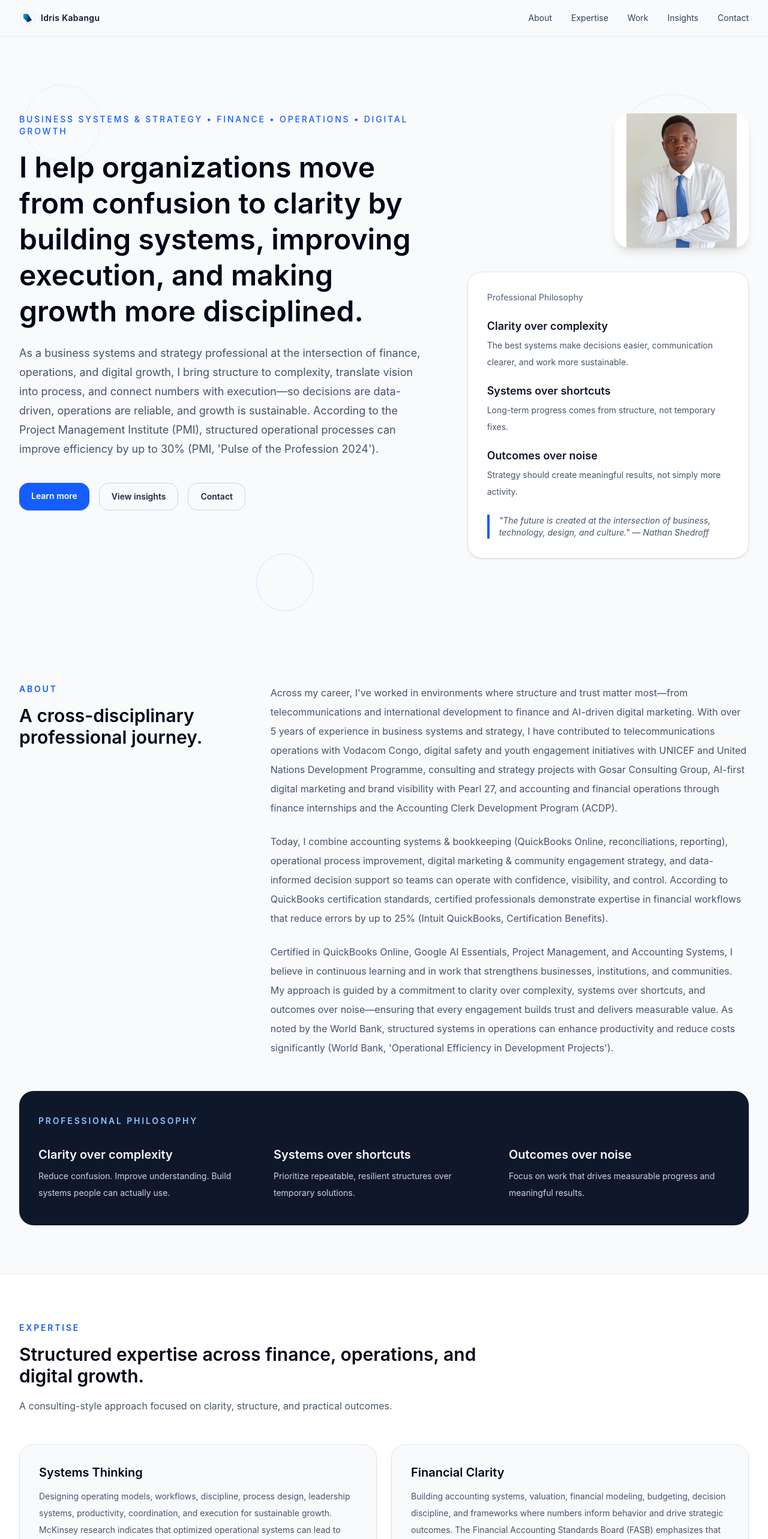
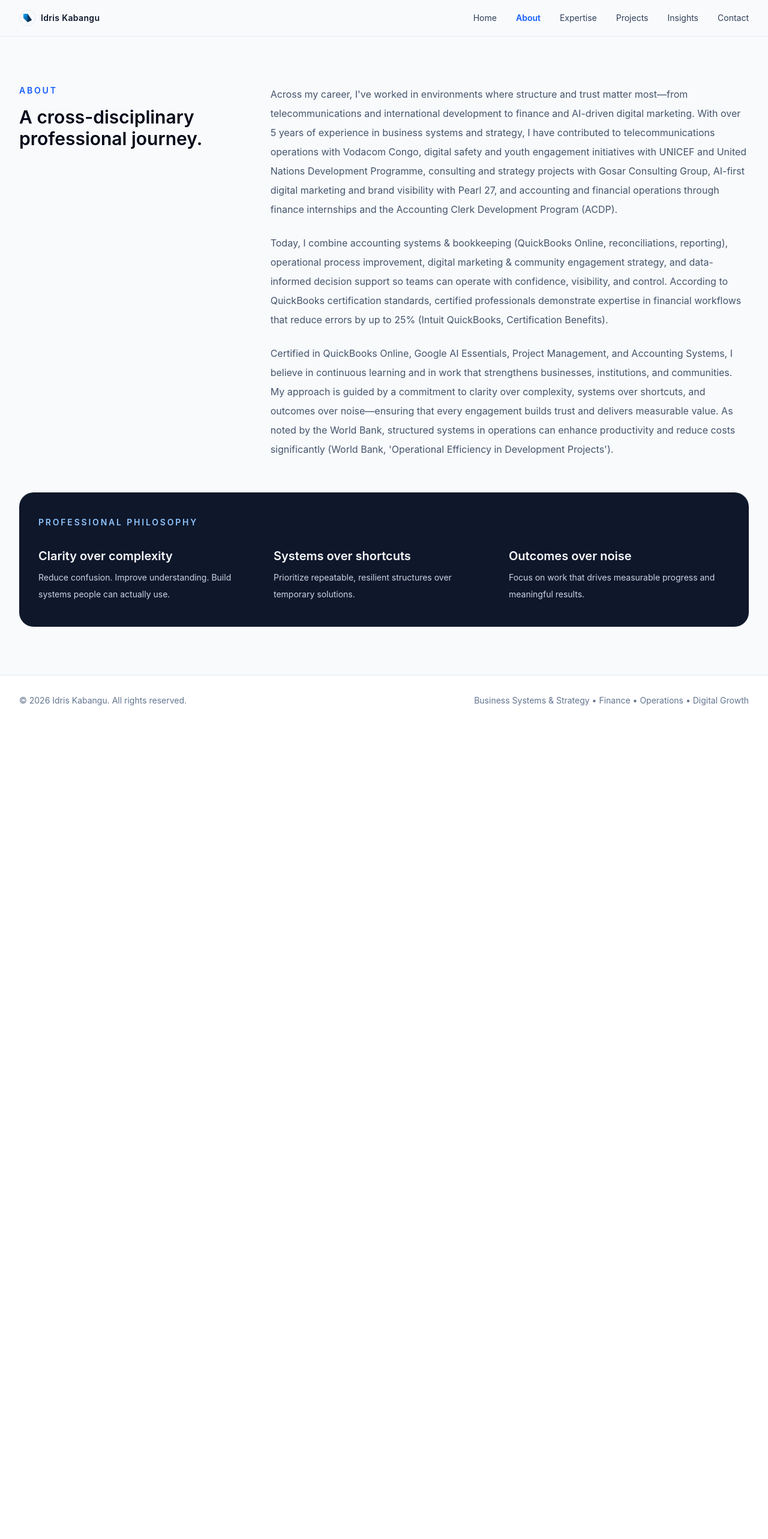
Before and after one commit to kabangumueyema/idris-website, a React (Vite) app: page /about in a window 1280 px wide. Shown: the top 2566 px of the page at 60% size. After the commit the page ends 1210 px from the top, so only its background shows below. Built offline with nearby package versions, Linux system fonts and the light colour scheme.

Commit message:
Refactor to multi-page React Router structure with SEO per-page titles

```diff
--- a/package.json
+++ b/package.json
@@ -11,7 +11,9 @@
   },
   "dependencies": {
     "react": "^19.2.4",
-    "react-dom": "^19.2.4"
+    "react-dom": "^19.2.4",
+    "react-helmet-async": "^3.0.0",
+    "react-router-dom": "^7.13.1"
   },
   "devDependencies": {
     "@eslint/js": "^9.39.4",
--- a/src/App.jsx
+++ b/src/App.jsx
@@ -1,41 +1,48 @@
+import { BrowserRouter as Router, Routes, Route, Link, NavLink } from "react-router-dom";
+import { HelmetProvider } from "react-helmet-async";
 import brandLogo from "./assets/logo.svg";
-import Home from "./components/Home";
-import About from "./components/About";
-import Expertise from "./components/Expertise";
-import Work from "./components/Work";
-import Insights from "./components/Insights";
-import Contact from "./components/Contact";
+import HomePage from "./pages/Home";
+import AboutPage from "./pages/About";
+import ExpertisePage from "./pages/Expertise";
+import ProjectsPage from "./pages/Projects";
+import InsightsPage from "./pages/Insights";
+import ContactPage from "./pages/Contact";
 
 export default function App() {
   return (
+    <HelmetProvider>
+      <Router>
         <div className="min-h-screen bg-slate-50 text-slate-900">
           <header className="sticky top-0 z-50 border-b border-slate-200/80 bg-slate-50/95 backdrop-blur">
             <div className="mx-auto flex max-w-7xl items-center justify-between px-6 py-4 lg:px-8">
-          <a href="#home" className="flex items-center gap-2 text-sm font-semibold tracking-wide text-slate-900">
+              <Link to="/" className="flex items-center gap-2 text-sm font-semibold tracking-wide text-slate-900">
                 <img
                   src={brandLogo}
                   alt="Idris Kabangu logo"
                   className="h-7 w-7 rounded-md object-contain"
                 />
                 <span>Idris Kabangu</span>
-          </a>
+              </Link>
               <nav className="hidden gap-8 text-sm text-slate-700 md:flex">
-            <a href="#about" className="transition hover:text-blue-600">About</a>
-            <a href="#expertise" className="transition hover:text-blue-600">Expertise</a>
-            <a href="#work" className="transition hover:text-blue-600">Work</a>
-            <a href="#insights" className="transition hover:text-blue-600">Insights</a>
-            <a href="#contact" className="transition hover:text-blue-600">Contact</a>
+                <NavLink to="/" end className={({ isActive }) => isActive ? "text-blue-600 font-semibold" : "transition hover:text-blue-600"}>Home</NavLink>
+                <NavLink to="/about" className={({ isActive }) => isActive ? "text-blue-600 font-semibold" : "transition hover:text-blue-600"}>About</NavLink>
+                <NavLink to="/expertise" className={({ isActive }) => isActive ? "text-blue-600 font-semibold" : "transition hover:text-blue-600"}>Expertise</NavLink>
+                <NavLink to="/projects" className={({ isActive }) => isActive ? "text-blue-600 font-semibold" : "transition hover:text-blue-600"}>Projects</NavLink>
+                <NavLink to="/insights" className={({ isActive }) => isActive ? "text-blue-600 font-semibold" : "transition hover:text-blue-600"}>Insights</NavLink>
+                <NavLink to="/contact" className={({ isActive }) => isActive ? "text-blue-600 font-semibold" : "transition hover:text-blue-600"}>Contact</NavLink>
               </nav>
             </div>
           </header>
 
           <main>
-        <Home />
-        <About />
-        <Expertise />
-        <Work />
-        <Insights />
-        <Contact />
+            <Routes>
+              <Route path="/" element={<HomePage />} />
+              <Route path="/about" element={<AboutPage />} />
+              <Route path="/expertise" element={<ExpertisePage />} />
+              <Route path="/projects" element={<ProjectsPage />} />
+              <Route path="/insights" element={<InsightsPage />} />
+              <Route path="/contact" element={<ContactPage />} />
+            </Routes>
           </main>
 
           <footer className="border-t border-slate-200 bg-white">
@@ -45,5 +52,7 @@ export default function App() {
             </div>
           </footer>
         </div>
+      </Router>
+    </HelmetProvider>
   );
 }
--- a/src/components/Home.jsx
+++ b/src/components/Home.jsx
@@ -1,3 +1,4 @@
+import { Link } from "react-router-dom";
 import profileImage from "../assets/missionary-picture.jpg";
 
 export default function Home() {
@@ -23,15 +24,15 @@ export default function Home() {
             As a business systems and strategy professional at the intersection of finance, operations, and digital growth, I bring structure to complexity, translate vision into process, and connect numbers with execution—so decisions are data-driven, operations are reliable, and growth is sustainable. According to the Project Management Institute (PMI), structured operational processes can improve efficiency by up to 30% (PMI, 'Pulse of the Profession 2024').
           </p>
           <div className="mt-10 flex flex-wrap gap-4">
-            <a href="#about" className="rounded-2xl bg-blue-600 px-5 py-3 text-sm font-semibold text-white shadow-sm transition hover:bg-blue-700">
+            <Link to="/about" className="rounded-2xl bg-blue-600 px-5 py-3 text-sm font-semibold text-white shadow-sm transition hover:bg-blue-700">
               Learn more
-            </a>
-            <a href="#insights" className="rounded-2xl border border-slate-300 px-5 py-3 text-sm font-semibold text-slate-800 transition hover:border-slate-400">
+            </Link>
+            <Link to="/insights" className="rounded-2xl border border-slate-300 px-5 py-3 text-sm font-semibold text-slate-800 transition hover:border-slate-400">
               View insights
-            </a>
-            <a href="#contact" className="rounded-2xl border border-slate-300 px-5 py-3 text-sm font-semibold text-slate-800 transition hover:border-slate-400">
+            </Link>
+            <Link to="/contact" className="rounded-2xl border border-slate-300 px-5 py-3 text-sm font-semibold text-slate-800 transition hover:border-slate-400">
               Contact
-            </a>
+            </Link>
           </div>
         </div>
 
--- /dev/null
+++ b/src/pages/About.jsx
@@ -0,0 +1,17 @@
+import { Helmet } from "react-helmet-async";
+import AboutSection from "../components/About";
+
+export default function AboutPage() {
+  return (
+    <>
+      <Helmet>
+        <title>About | Idris Kabangu</title>
+        <meta
+          name="description"
+          content="Learn about Idris Kabangu's cross-disciplinary career in business systems, finance, operations, and digital growth strategy."
+        />
+      </Helmet>
+      <AboutSection />
+    </>
+  );
+}
--- /dev/null
+++ b/src/pages/Contact.jsx
@@ -0,0 +1,17 @@
+import { Helmet } from "react-helmet-async";
+import ContactSection from "../components/Contact";
+
+export default function ContactPage() {
+  return (
+    <>
+      <Helmet>
+        <title>Contact | Idris Kabangu</title>
+        <meta
+          name="description"
+          content="Get in touch with Idris Kabangu to discuss business systems consulting, strategy projects, and operational growth opportunities."
+        />
+      </Helmet>
+      <ContactSection />
+    </>
+  );
+}
--- /dev/null
+++ b/src/pages/Expertise.jsx
@@ -0,0 +1,17 @@
+import { Helmet } from "react-helmet-async";
+import ExpertiseSection from "../components/Expertise";
+
+export default function ExpertisePage() {
+  return (
+    <>
+      <Helmet>
+        <title>Expertise | Idris Kabangu</title>
+        <meta
+          name="description"
+          content="Explore Idris Kabangu's structured expertise across systems thinking, financial clarity, digital authority, and leadership through service."
+        />
+      </Helmet>
+      <ExpertiseSection />
+    </>
+  );
+}
--- /dev/null
+++ b/src/pages/Home.jsx
@@ -0,0 +1,17 @@
+import { Helmet } from "react-helmet-async";
+import HomeSection from "../components/Home";
+
+export default function HomePage() {
+  return (
+    <>
+      <Helmet>
+        <title>Idris Kabangu | Business Systems & Strategy</title>
+        <meta
+          name="description"
+          content="Idris Kabangu helps organizations move from confusion to clarity by building systems, improving execution, and making growth more disciplined."
+        />
+      </Helmet>
+      <HomeSection />
+    </>
+  );
+}
--- /dev/null
+++ b/src/pages/Insights.jsx
@@ -0,0 +1,17 @@
+import { Helmet } from "react-helmet-async";
+import InsightsSection from "../components/Insights";
+
+export default function InsightsPage() {
+  return (
+    <>
+      <Helmet>
+        <title>Insights | Idris Kabangu</title>
+        <meta
+          name="description"
+          content="Thought leadership from Idris Kabangu on business systems, digital transformation, financial clarity, and operational excellence."
+        />
+      </Helmet>
+      <InsightsSection />
+    </>
+  );
+}
--- /dev/null
+++ b/src/pages/Projects.jsx
@@ -0,0 +1,17 @@
+import { Helmet } from "react-helmet-async";
+import WorkSection from "../components/Work";
+
+export default function ProjectsPage() {
+  return (
+    <>
+      <Helmet>
+        <title>Projects | Idris Kabangu</title>
+        <meta
+          name="description"
+          content="Representative consulting and strategy projects by Idris Kabangu, shaped by systems thinking and data-driven decision making."
+        />
+      </Helmet>
+      <WorkSection />
+    </>
+  );
+}
```
Also changed, not shown: 1 other file (tests, documents, lock files or other folders). Lines whose indentation alone changed are shown as unchanged.
